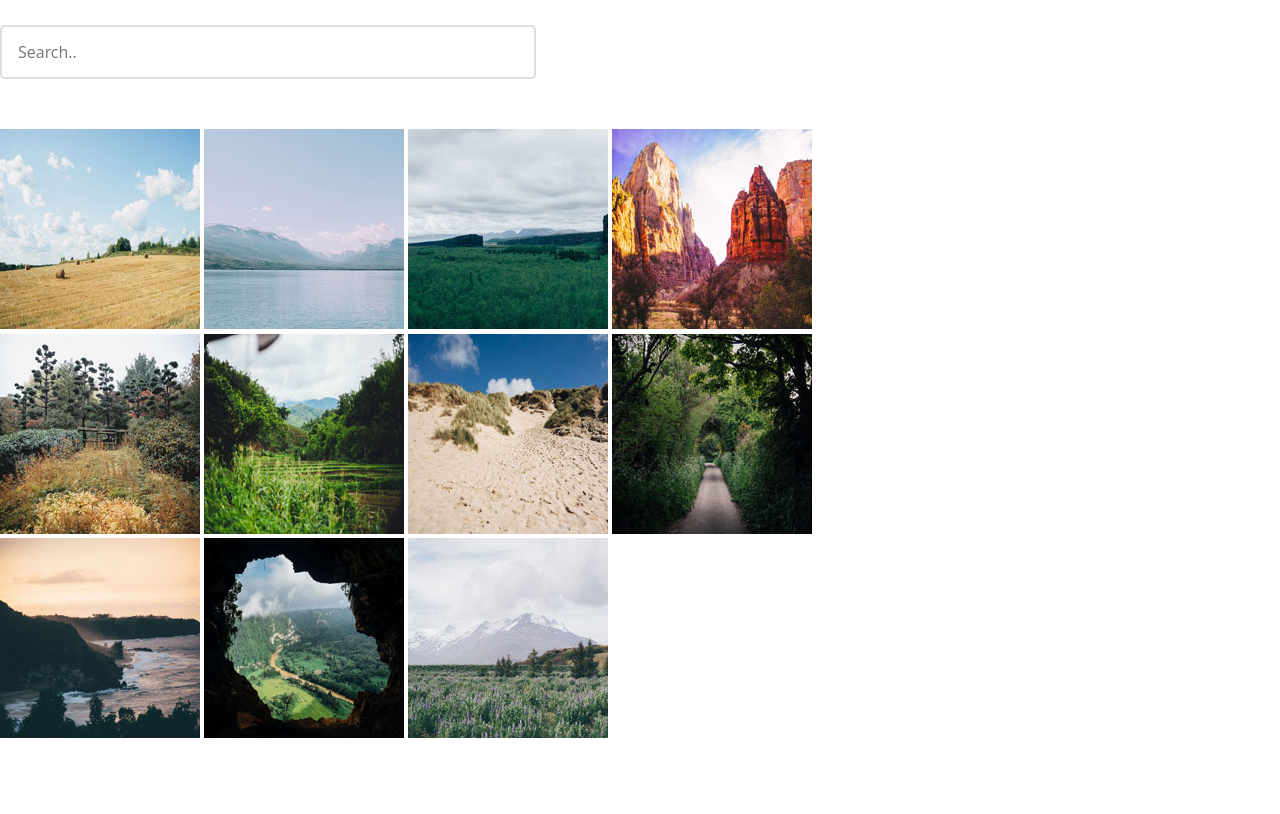
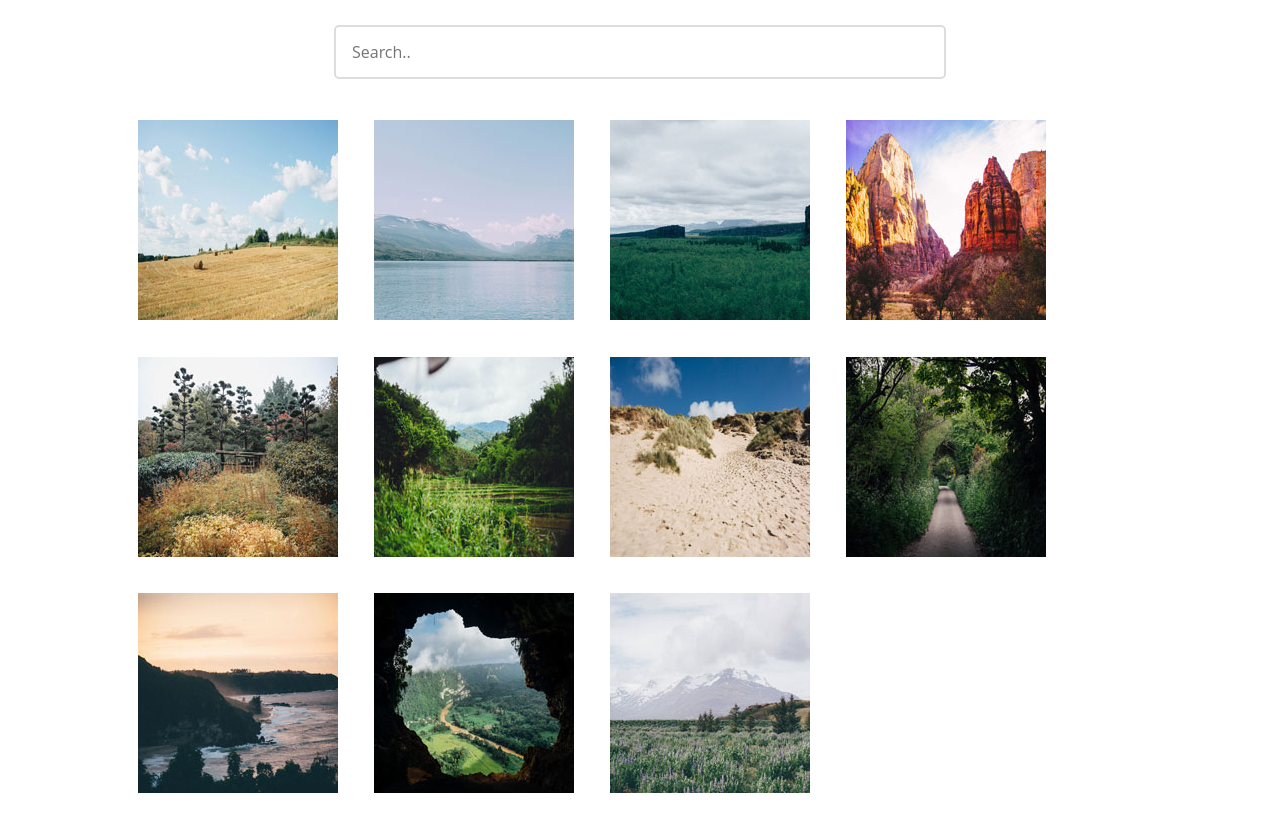
Before and after one commit to Lowna/tech-degree-project-5, a plain HTML site: page index.html in a window 1280 px wide. Drawn offline with nearby package versions, Linux system fonts and the light colour scheme; a web font is replaced by a local one.

Commit message:
page as it stands

```diff
--- a/index.html
+++ b/index.html
@@ -11,19 +11,17 @@
 			<input id="searchBar" type="text" placeholder="Search..">
 		</div>
 		<div class="photo-gallery">
-			<div class="gallery-container">
-				<a href="images/01.jpg" data-lightbox="roadtrip"><img src="images/thumbnails/01.jpg"></a>
-				<a href="images/02.jpg" data-lightbox="roadtrip"><img src="images/thumbnails/02.jpg"></a>
-				<a href="images/03.jpg" data-lightbox="roadtrip"><img src="images/thumbnails/03.jpg"></a>
-				<a href="images/04.jpg" data-lightbox="roadtrip"><img src="images/thumbnails/05.jpg"></a>
-				<a href="images/06.jpg" data-lightbox="roadtrip"><img src="images/thumbnails/06.jpg"></a>
-				<a href="images/07.jpg" data-lightbox="roadtrip"><img src="images/thumbnails/07.jpg"></a>
-				<a href="images/08.jpg" data-lightbox="roadtrip"><img src="images/thumbnails/08.jpg"></a>
-				<a href="images/09.jpg" data-lightbox="roadtrip"><img src="images/thumbnails/09.jpg"></a>
-				<a href="images/10.jpg" data-lightbox="roadtrip"><img src="images/thumbnails/10.jpg"></a>
-				<a href="images/11.jpg" data-lightbox="roadtrip"><img src="images/thumbnails/11.jpg"></a>
-				<a href="images/12.jpg" data-lightbox="roadtrip"><img src="images/thumbnails/12.jpg"></a>
-			</div>
+			<a href="images/01.jpg" data-lightbox="roadtrip"><img class="thumbnail-img" src="images/thumbnails/01.jpg"></a>
+			<a href="images/02.jpg" data-lightbox="roadtrip"><img class="thumbnail-img" src="images/thumbnails/02.jpg"></a>
+			<a href="images/03.jpg" data-lightbox="roadtrip"><img class="thumbnail-img" src="images/thumbnails/03.jpg"></a>
+			<a href="images/04.jpg" data-lightbox="roadtrip"><img class="thumbnail-img" src="images/thumbnails/05.jpg"></a>
+			<a href="images/06.jpg" data-lightbox="roadtrip"><img class="thumbnail-img" src="images/thumbnails/06.jpg"></a>
+			<a href="images/07.jpg" data-lightbox="roadtrip"><img class="thumbnail-img" src="images/thumbnails/07.jpg"></a>
+			<a href="images/08.jpg" data-lightbox="roadtrip"><img class="thumbnail-img" src="images/thumbnails/08.jpg"></a>
+			<a href="images/09.jpg" data-lightbox="roadtrip"><img class="thumbnail-img" src="images/thumbnails/09.jpg"></a>
+			<a href="images/10.jpg" data-lightbox="roadtrip"><img class="thumbnail-img" src="images/thumbnails/10.jpg"></a>
+			<a href="images/11.jpg" data-lightbox="roadtrip"><img class="thumbnail-img" src="images/thumbnails/11.jpg"></a>
+			<a href="images/12.jpg" data-lightbox="roadtrip"><img class="thumbnail-img" src="images/thumbnails/12.jpg"></a>
 		</div>
 	</div>
 
--- a/scss/components/_attributes.scss
+++ b/scss/components/_attributes.scss
@@ -1,5 +1,6 @@
 .search {
 	margin-top: 25px;
+	text-align: center;
 }
 .search #searchBar {
 	font-family: $font-fam;
--- a/scss/components/_images.scss
+++ b/scss/components/_images.scss
@@ -0,0 +1,4 @@
+img {
+	padding: 1em;
+
+}
--- a/scss/components/_layout.scss
+++ b/scss/components/_layout.scss
@@ -1,12 +1,14 @@
-body {
-	margin: 0 auto;
+.container {
+	width: 90%;
+	text-align: center;
+	margin-left: auto;
+	margin-right: auto;
 }
-.container {
-	max-width: $max-width;
-	display: flex;
-	flex-direction: column;
-	justify-content: center;
+.photo-gallery {
+	/*text-align: center;*/
+	width: 90%;
+	margin-left: 5%;
+	margin-top: 25px;
+	padding: 0;
+	text-align: left;
 }
-.container .photo-gallery {
-	margin-top: 50px;
-}
```
Also changed, not shown: css/styles.css, 1 other file.
